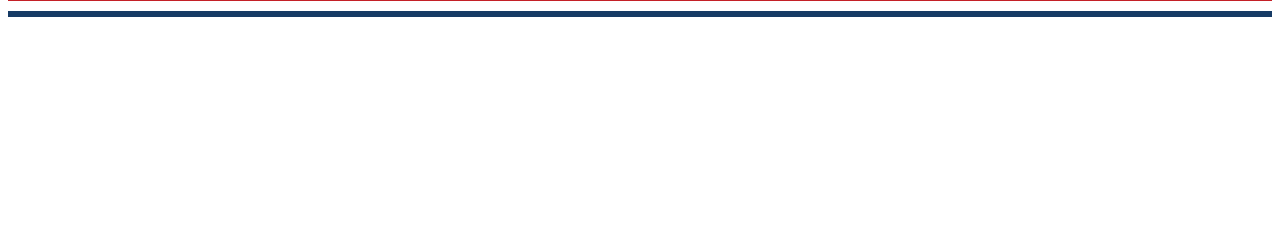
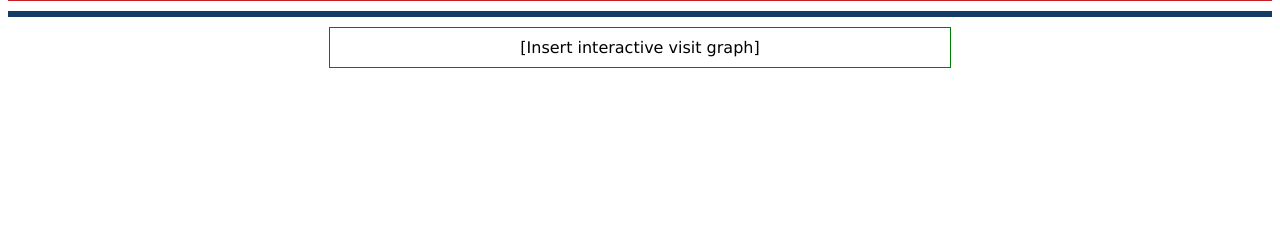
Before and after one commit to gnarlinsky/fab-lab-signin, a Flask app: template app/templates/stats.html in a window 1280 px wide. Shown: the part 96-334 px from the top of the page. Run offline with Flask 2, Linux system fonts and the light colour scheme; the template is opened without the code that fills it, so the values that code supplies are empty; parts of the project's set-up code (start-up, migrations or seed data) failed here and were passed over.

Commit message:
placeholder for interactive graph

```diff
--- a/app/templates/stats.html
+++ b/app/templates/stats.html
@@ -100,5 +100,11 @@
         </div>
     </div>
 
+    <!-- TODO: styles -->
+    <div id="graph" style="width:600px; border: 1px green solid; padding: 10px;
+    margin:10px auto; text-align: center">
+        [Insert interactive visit graph]
+    </div>
+
 </body>
 </html>
```
